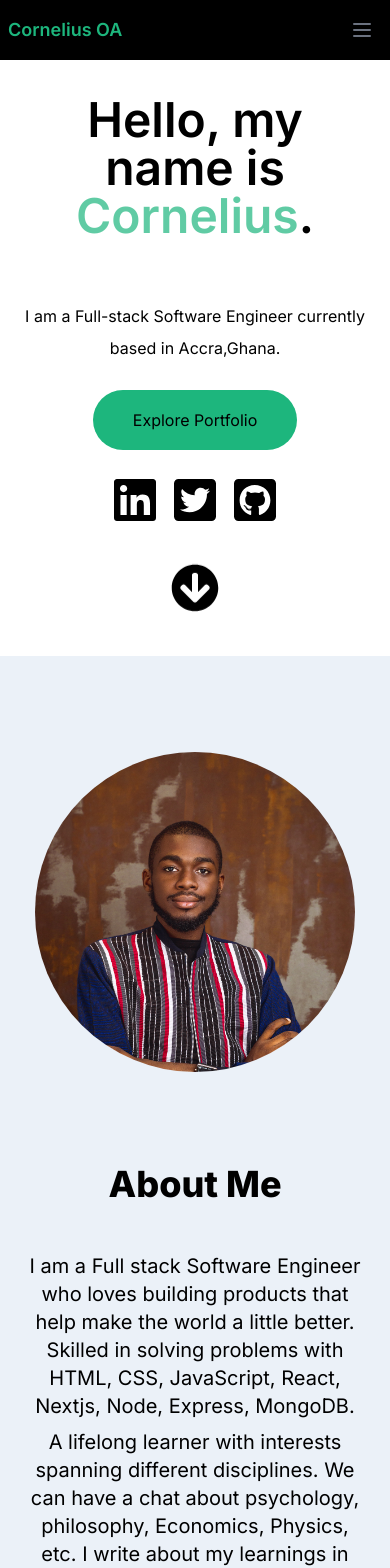
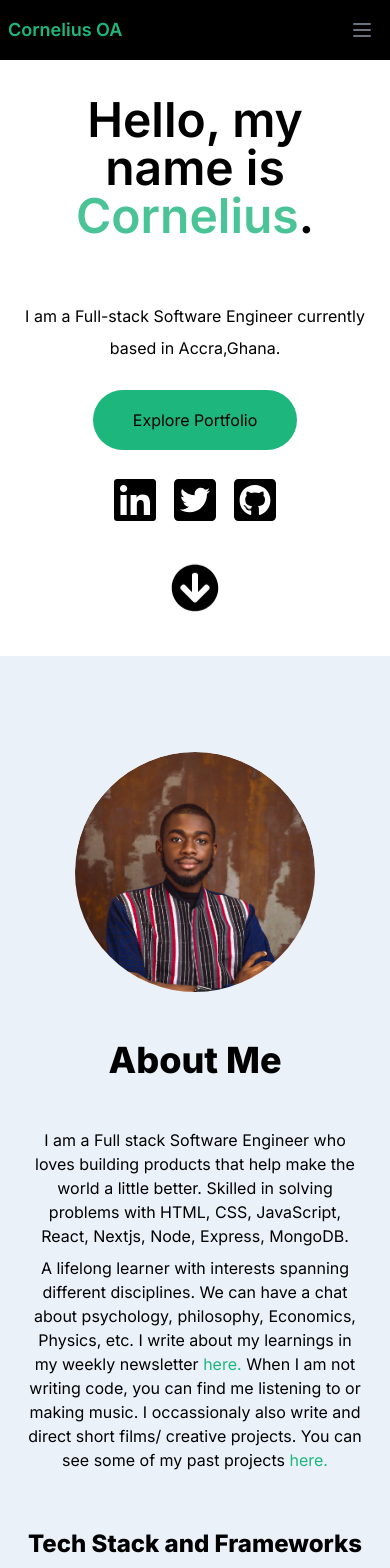
Before and after one commit to thecornisians/portfolio, a Next.js app: page / in a window 390 px wide. Shown: the top 1568 px of the page. Built offline with nearby package versions, Linux system fonts and the light colour scheme.

Commit message:
fixed overflow  issues for very small screens

```diff
--- a/components/About.js
+++ b/components/About.js
@@ -10,18 +10,17 @@ import { SiPostman,SiMongodb,SiExpress } from "react-icons/si";
 export default function About(){
     return(
         // bg-[#2B69B3]
-                <section className='p-4 smooth-scroll bg-[#ebf1f8] mb-5'  id="about">
+                <section className='p-4 smooth-scroll bg-[#ebf1f8] mb-5 '  id="about">
                     <div className="lg:flex lg:flex-row-reverse align-center justify-center scroll-smooth sm:gap-10 ">
                       {/* flex flex-col-reverse md:gap-6 align-center justify-center scroll-smooth sm:gap-10 */}
-                      <div className='mx-auto my-auto rounded-full w-80 h-80 mt-20 mb-20 overflow-hidden md:h-96 md:w-96'>
-                             <Image src={cornelius}  alt="cornelius-owusu-ansah"/>
+                      <div className='mx-auto my-auto rounded-full h-60 w-60 mt-20 md:mb-20 overflow-hidden md:h-96 md:w-96'>
+                             <Image src={cornelius}  alt="cornelius-owusu-ansah" className="max-w-100 rounded-full"/>
                         </div>
 
-                      <div className=" text-xl sm:mb-5 max-w-4xl align-middle my-9 text-center p-3">
+                      <div className=" text-md md:text-xl sm:mb-5 max-w-4xl align-middle my-9 text-center p-3">
                         <h3 className="text-4xl mb-12 font-extrabold text-center lg:text-right">About Me</h3>
-                          <p className="font-md md:font-xl md:text-left mb-2 text-center">I am a Full stack Software Engineer who loves building products that help make the world a little better. Skilled in solving problems with HTML, CSS, JavaScript, React, Nextjs, Node, Express, MongoDB.
-                          </p>
-                          <p className="font-md md:font-xl md:text-left mb-2 text-center" >A lifelong learner with interests spanning different disciplines. We can have a chat about psychology, philosophy, Economics, Physics, etc. I write about my learnings in my weekly newsletter  <a href="https://cowans.substack.com" rel="noreferrer" className="text-[#1DB67D]" target='_blank'>here. </a>
+                          <p className="font-md md:font-xl md:text-left mb-2 ">I am a Full stack Software Engineer who loves building products that help make the world a little better. Skilled in solving problems with HTML, CSS, JavaScript, React, Nextjs, Node, Express, MongoDB.</p>
+                          <p className="font-md md:font-xl md:text-left mb-2 " >A lifelong learner with interests spanning different disciplines. We can have a chat about psychology, philosophy, Economics, Physics, etc. I write about my learnings in my weekly newsletter  <a href="https://cowans.substack.com" rel="noreferrer" className="text-[#1DB67D]" target='_blank'>here. </a>
                             When I am not writing code, you can find me listening to or making music. I occassionaly also write and direct short films/ creative projects. You can see some of my past projects  <a href="https://instagram.com/thecornisians" rel="noreferrer" className="text-[#1DB67D]" target='_blank'>here.</a>
                           </p>
                       </div>
--- a/components/Hero.js
+++ b/components/Hero.js
@@ -24,10 +24,6 @@ export default function Hero(){
             </div>
 
 
-            {/* <div className='relative mx-auto bg-gradient-to-b from-teal-500 rounded-full w-80 h-80 mt-20 mb-20 overflow-hidden md:h-96 md:w-96'>
-                <Image src={Hi} layout="fill" objectFit='cover' className="m-auto "  alt="cornelius-owusu-ansah"/>
-            </div> */}
-
             <a className="flex justify-center mt-6 mb-10" href="#about"><FaArrowCircleDown className="text-center text-5xl animate-bounce"/></a>
         </section>
 
--- a/package.json
+++ b/package.json
@@ -13,7 +13,7 @@
     "react": "18.2.0",
     "react-dom": "18.2.0",
     "react-icons": "^4.6.0",
-    "sharp": "^0.31.1"
+    "sharp": "^0.31.2"
   },
   "devDependencies": {
     "autoprefixer": "^10.4.12",
```
Also changed, not shown: 1 other file (tests, documents, lock files or other folders).
